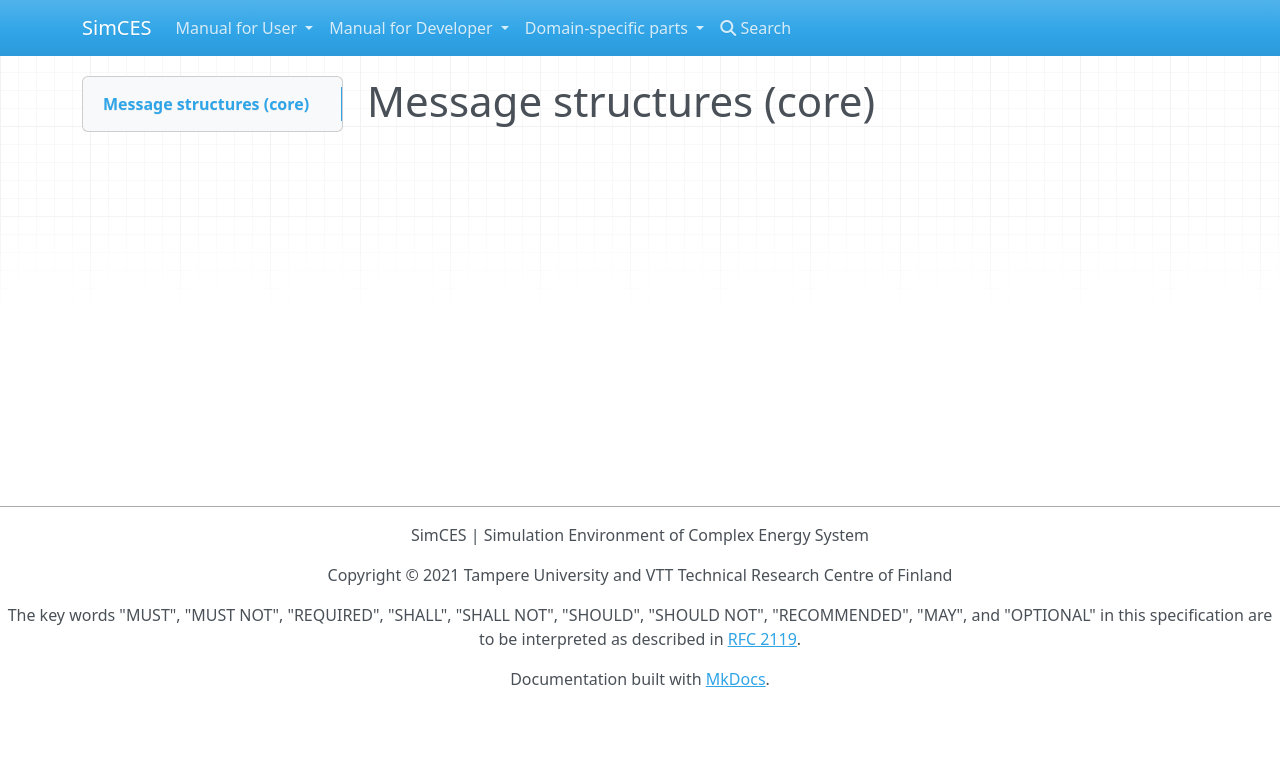
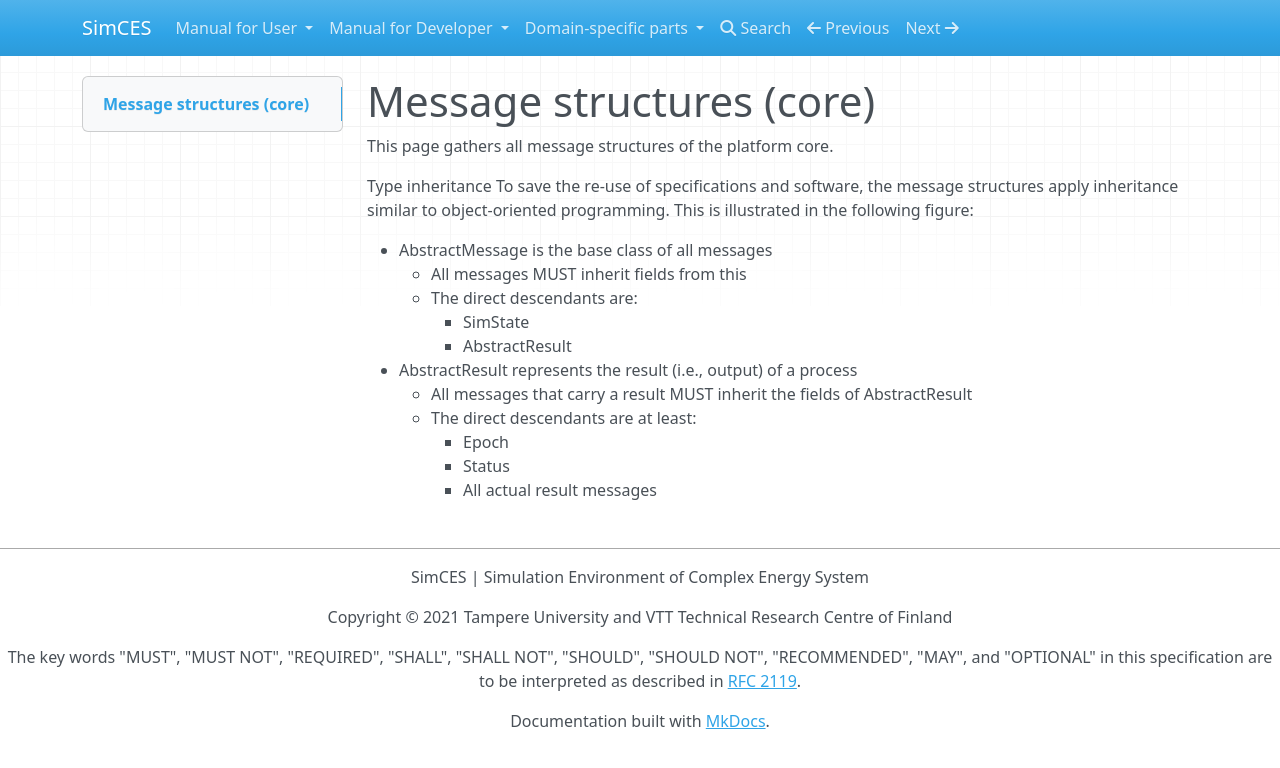
Before and after one commit to simcesplatform/simcesplatform.github.io, an MkDocs documentation site: the page built from markdown/core_dev_msg.md, in a window 1280 px wide. Shown: the top 768 px of the page. Built offline with MkDocs 1.6.1, drawn with Linux system fonts in a browser that asks for light colours; nearby versions of some CDN libraries; library files that are not in the unit come from our copies.

Commit message:
Add new developer pages

```diff
--- a/markdown/core_dev_msg.md
+++ b/markdown/core_dev_msg.md
@@ -1 +1,18 @@
 # Message structures (core)
+
+This page gathers all message structures of the platform core.
+
+Type inheritance
+To save the re-use of specifications and software, the message structures apply inheritance similar to object-oriented programming. This is illustrated in the following figure:
+
+- AbstractMessage is the base class of all messages
+    - All messages MUST inherit fields from this
+    - The direct descendants are:
+        - SimState
+        - AbstractResult
+- AbstractResult represents the result (i.e., output) of a process
+    - All messages that carry a result MUST inherit the fields of AbstractResult
+    - The direct descendants are at least:
+        - Epoch
+        - Status
+        - All actual result messages
--- a/mkdocs.yml
+++ b/mkdocs.yml
@@ -20,6 +20,12 @@ nav:
         - Communication with topics, queues and exchanges: core_dev_topics-etc.md
         - Conventions of messaging: core_dev_conventions-msg.md
         - Conventions of naming: core_dev_conventions-naming.md
+        - Creating new component: core_dev_create_cmp.md
+        - Exchanges:
+            - Management exchange: core_dev_exchange_mgmt.md
+            - Simulation-specific exchanges: core_dev_exchange_sim.md
+        - Message structures:
+            - Overview: core_dev_msg.md
     - Domain-specific parts:
         - Index: domain_index.md
         - Domain-specific conventions: domain_conventions.md
```
Also changed, not shown: markdown/core_dev_create_cmp.md (added, +3 -0 lines), markdown/core_dev_exchange_mgmt.md (added, +12 -0 lines), markdown/core_dev_exchange_sim.md (added, +10 -0 lines).
